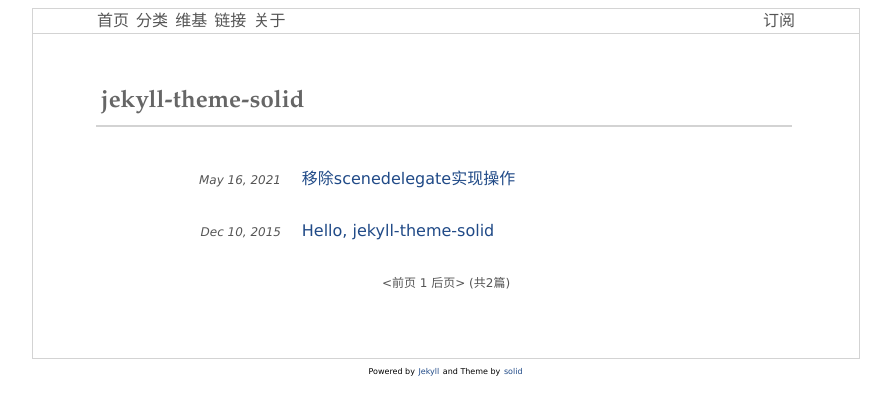
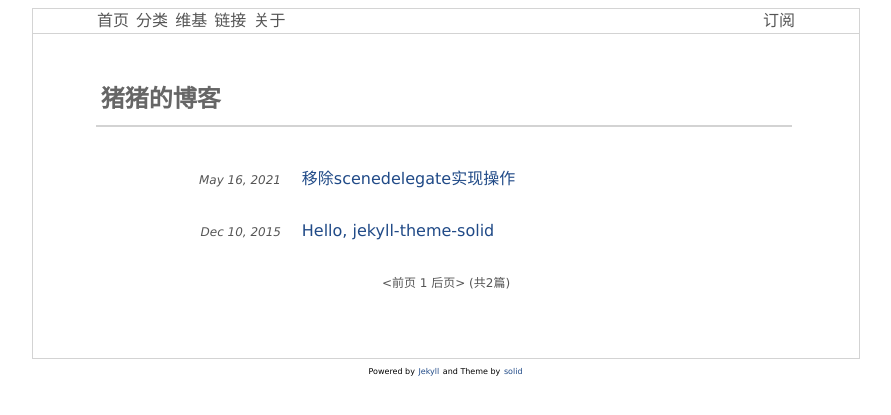
Before and after one commit to RunzhuZhao/RunzhuZhao.github.io, a Jekyll site: the page built from index.html, in a window 1280 px wide. Shown: the top 415 px of the page, without its empty margins (194-1085 px from the left). Built offline with Jekyll 4.4.1, drawn with Linux system fonts in a browser that asks for light colours; the list of posts is cut into pages by our own code.

Commit message:
Update _config.yml

```diff
--- a/_config.yml
+++ b/_config.yml
@@ -2,10 +2,10 @@
 #   Main Configs   #
 # ---------------- #
 baseurl:
-url: https://mazhuang.org/jekyll-theme-solid
+url: https://runzhuzhao.github.io
 date_format: "ordinal"
-title: jekyll-theme-solid
-author: Zhuang Ma
+title: 猪猪的博客
+author: R.un
 
 # ---------------- #
 #   RSS / Email    #
```
